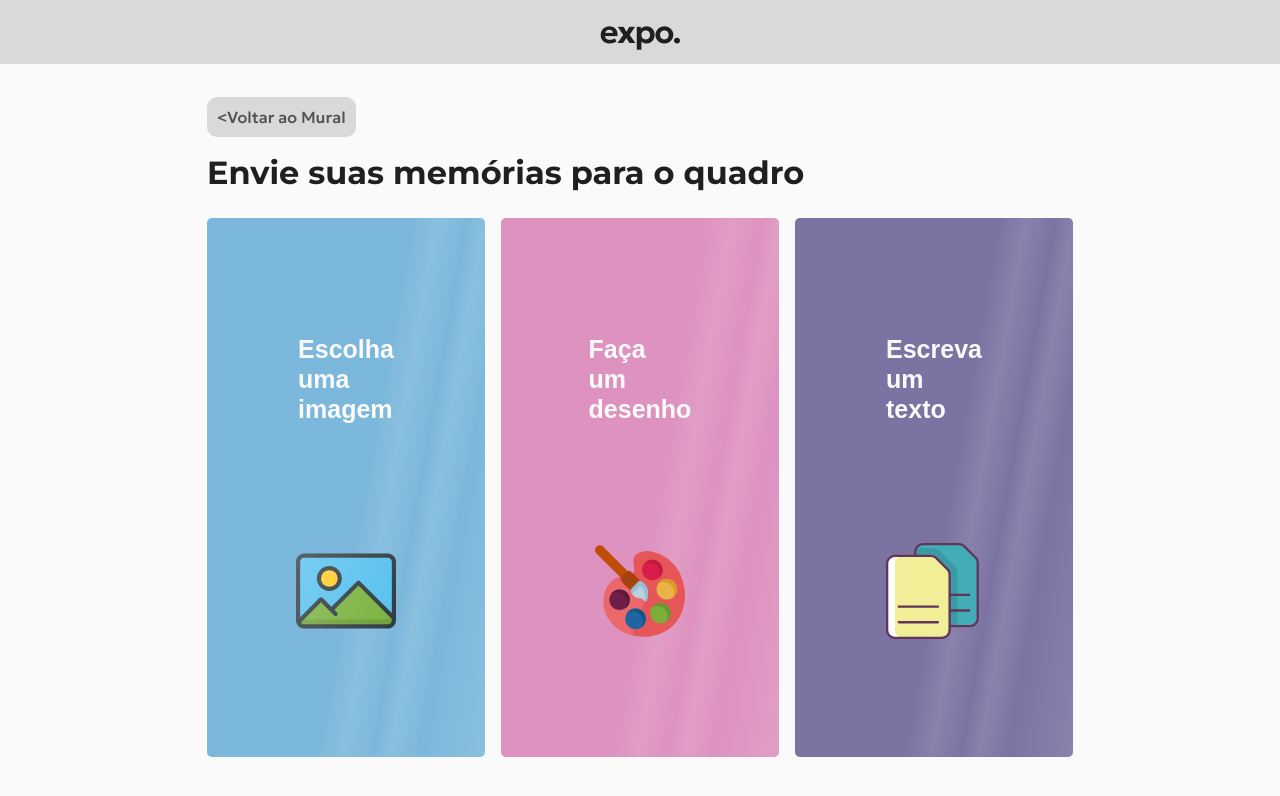
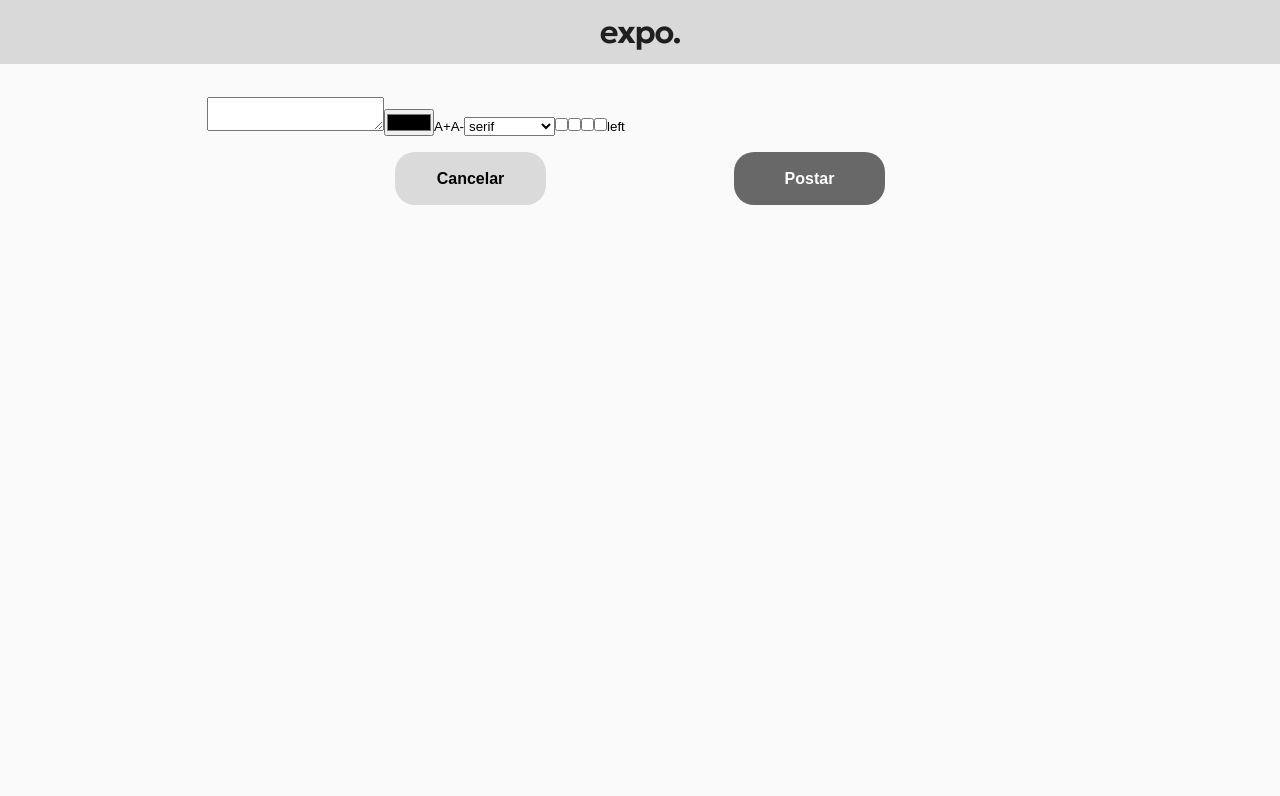
Before and after one commit to luanasj/expo-mural-next, a Next.js app: page /createpost in a window 1280 px wide. Both pictures are taken after a click on the button "Escreva um texto". Shown: the top 796 px of the page. Built offline with nearby package versions, Linux system fonts and the light colour scheme; a web font is replaced by a local one.

Commit message:
kkkkkkkkkkk

```diff
--- a/src/app/createpost/page.tsx
+++ b/src/app/createpost/page.tsx
@@ -6,6 +6,7 @@ import SelectionHub from "@/components/cointainers/SelectionHub"
 import RedirectionButton from "@/components/buttons/RedirectionButton"
 import ImageUploader from "@/components/contributionsInterfaces/ImageUploader"
 import DrawningUploader from "@/components/contributionsInterfaces/DrawningUploader"
+import TextUploader from "@/components/contributionsInterfaces/TextUploader"
 
 
 
@@ -25,7 +26,7 @@ const CreatePost : React.FC = ()=>{
                         <SelectionHub message="Envie suas memórias para o quadro">
                             <ContributionChoiceBtn btnColor="#5fa8d3" btnText="Escolha uma imagem" type="image" btnMethod={setPostType} imgSrc="/assets/icons/picture-icon.svg" />
                             <ContributionChoiceBtn btnColor="#d67ab1" btnText="Faça um desenho" type="paint" btnMethod={setPostType} imgSrc="/assets/icons/paint-icon.svg" />
-                            <ContributionChoiceBtn btnColor="#5e548e" btnText="Escreva um texto" type="" btnMethod={setPostType} imgSrc="/assets/icons/text-icon.svg" />
+                            <ContributionChoiceBtn btnColor="#5e548e" btnText="Escreva um texto" type="text" btnMethod={setPostType} imgSrc="/assets/icons/text-icon.svg" />
                         </SelectionHub>
               </Fragment>
             }
@@ -38,6 +39,10 @@ const CreatePost : React.FC = ()=>{
                 <DrawningUploader returnPageHandler={returnPageHandler}/>
             }
 
+            {postType == "text" &&
+                <TextUploader returnPageHandler={returnPageHandler} />
+            }
+
         </Fragment>
 
 
--- /dev/null
+++ b/src/components/contributionsInterfaces/TextUploader.scss
@@ -0,0 +1,6 @@
+.textUploader{
+    display: flex;
+    width: 100%;
+    height: 100%;
+    flex-direction: column;
+}
--- /dev/null
+++ b/src/components/contributionsInterfaces/TextUploader.tsx
@@ -0,0 +1,35 @@
+import { Fragment } from "react"
+import "./TextUploader.scss"
+import TextEditor from "@/tools/TextEditor"
+import FunctionalBtn from "@/components/buttons/FunctionalBtn"
+import ButtonsContainer from "../cointainers/ButtonsContainer"
+
+const TextUploader = ({returnPageHandler} : {returnPageHandler: () => void})=>{
+
+        const cancelBtnHandler = ()=>{
+            returnPageHandler()
+        }
+
+        const postBtnHandler = async ()=>{
+            // const router = useRouter()
+            // const resultado = await saveImage(cropBase64,`picture-${Date.now()}}`);
+            // URL.revokeObjectURL(previewUrl)
+            // setFlash({ success: resultado.ok, message: resultado.message });
+            // if(resultado.ok){
+                // redirect("/")
+            // }
+            // console.log(response)
+        }
+
+    return(
+        <section className="textUploader">
+            <TextEditor/>
+                <ButtonsContainer>
+                    <FunctionalBtn bg_color="#DADADA" color="#000000" label="Cancelar" clickHandler={cancelBtnHandler}/>
+                    <FunctionalBtn bg_color="#686868" color="#ffffff" label="Postar" clickHandler={postBtnHandler}/>
+                </ButtonsContainer>
+        </section>
+    )
+}
+
+export default TextUploader
--- a/src/tools/TextEditor.module.tsx
+++ b/src/tools/TextEditor.tsx
@@ -1,7 +1,7 @@
 'use client'
 
-import { Fragment, useRef, useState } from "react"
-import styles from "./TextEditor.module.css"
+import { SetStateAction, useRef, useState } from "react"
+import "./TextEditor.scss"
 
 const TextEditor : React.FC = ()=>{
     const [text,setText] = useState("")
@@ -17,49 +17,50 @@ const TextEditor : React.FC = ()=>{
     const [align,setAlign] = useState('left')
 
     const fontOptions = ['serif','sans-serif','monospace','cursive','fantasy']
-    const alignOptions = useRef(['left','right','center','justify'])
+    const alignOptions = useRef<string[]>(['left','right','center','justify'])
 
 
-    const textAreaOnChangeHandler = (evt)=>{
+    const textAreaOnChangeHandler = (evt : React.ChangeEvent<HTMLTextAreaElement>)=>{
         setText(evt.target.value)
 
     }
 
 
-    const sizeChangeHandler = (op) =>{
+    const sizeChangeHandler = (op : (a:number)=>SetStateAction<number>) =>{
         setSize(op(size))
     }
 
-    const colorChangeHandler = (evt)=>{
+    const colorChangeHandler = (evt: React.ChangeEvent<HTMLInputElement>)=>{
         setColor(evt.target.value)
     }
 
-    const fontChangeHandler = (evt) =>{
+    const fontChangeHandler = (evt: React.ChangeEvent<HTMLSelectElement>) =>{
         setFont(evt.target.value)
     }
 
-    const selectItalicHandler = (evt)=>{
+    const selectItalicHandler = (evt: React.ChangeEvent<HTMLInputElement>)=>{
         // console.log(evt)
         setItalic(evt.target.checked ? 'italic' : 'normal')
 
     }
 
-    const selectBoldHandler = (evt) =>{
+    const selectBoldHandler = (evt: React.ChangeEvent<HTMLInputElement>) =>{
         setWeight(evt.target.checked ? 'bold' : 'normal')
     }
 
-    const selectShadowHandler = (evt)=>{
+    const selectShadowHandler = (evt: React.ChangeEvent<HTMLInputElement>)=>{
         const shadowSize = size/4
         setShadow(evt.target.checked ? `${shadowSize}px ${shadowSize}px 4px ${color}` : 'none')
     }
 
-    const selectBorderHandler = (evt)=>{
+    const selectBorderHandler = (evt: React.ChangeEvent<HTMLInputElement>)=>{
         const borderSize = size/30
         setBorder(evt.target.checked ? `${borderSize}` : '0')
     }
 
     const changeAlignHandler = ()=>{
-        alignOptions.current.push(alignOptions.current.shift())
+        const newAligment:string = alignOptions.current.shift()
+       alignOptions.current.push(newAligment)
 
         // console.log(alignOptions.current)
 
```
Also changed, not shown: src/components/contributionsInterfaces/TextUploader.module.tsx (deleted, +0 -13 lines), src/components/contributionsInterfaces/TextUploader.module.css (deleted), src/tools/TextEditor.module.css (deleted), src/tools/TextEditor.scss (added), 2 other files (tests, documents, lock files or other folders).
